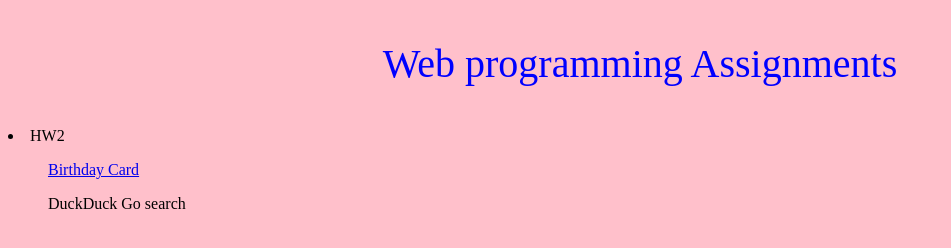
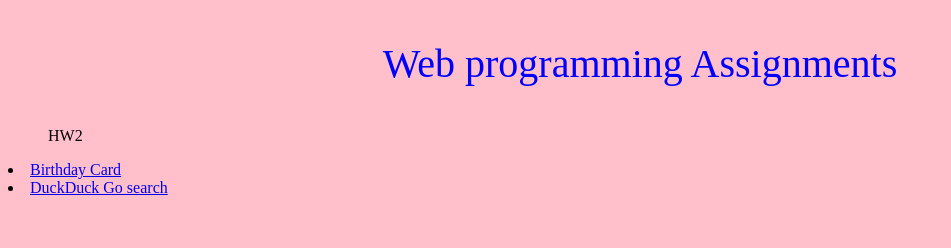
Before and after one commit to GreeshmareddyK/GreeshmareddyK.github.io, a plain HTML site: page index.html in a window 1280 px wide. Shown: the whole page, without its empty margins (0-951 px from the left). Drawn offline with Linux system fonts and the light colour scheme.

Commit message:
Update index.html

```diff
--- a/index.html
+++ b/index.html
@@ -7,9 +7,9 @@
 <body>
 <p>
 Web programming Assignments
-<li>HW2</li>
-<ol><a href="index_1.html">Birthday Card</a></ol>
-<ol><a href="index_2.html"></a>DuckDuck Go search </a></ol>
+<ol>HW2</ol>
+<li><a href="index_1.html">Birthday Card</a></li>
+<li><a href="index_2.html">DuckDuck Go search</a></li>
 </p>
 </body>
 </html>
```
